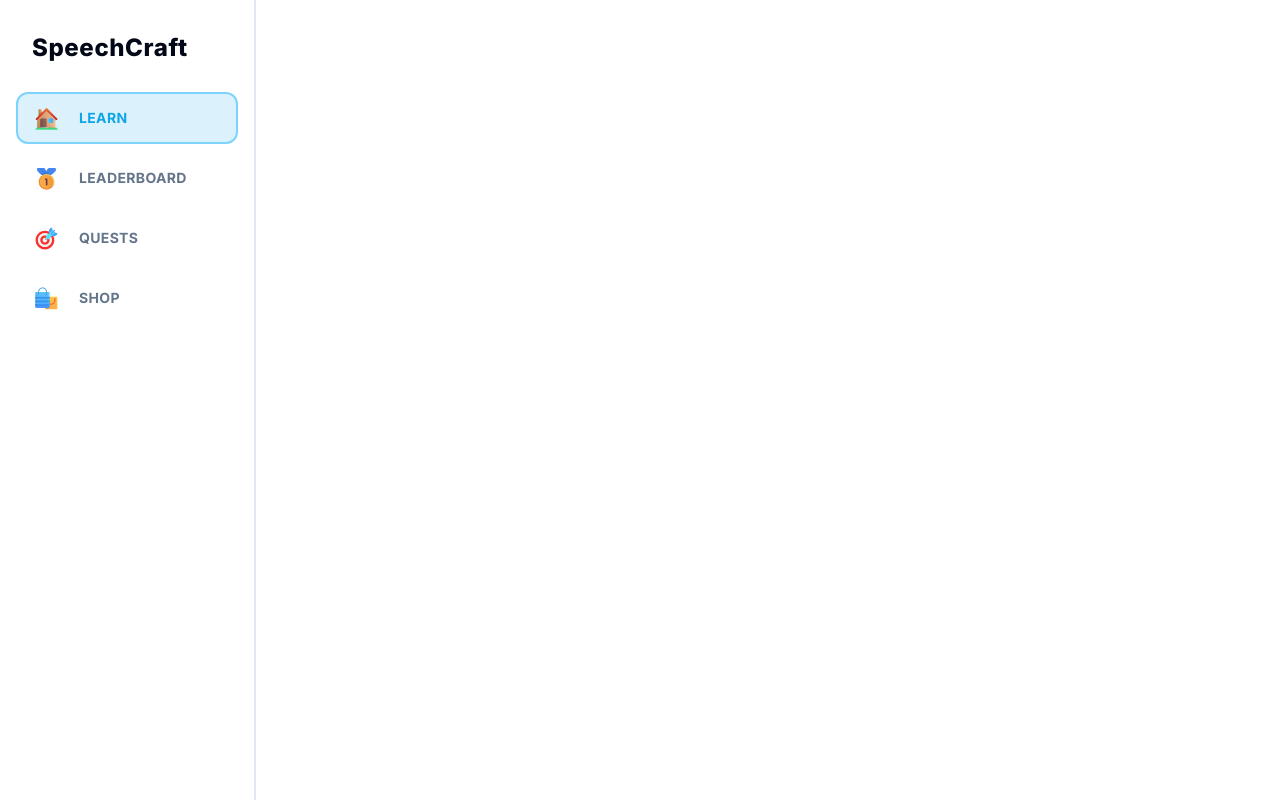
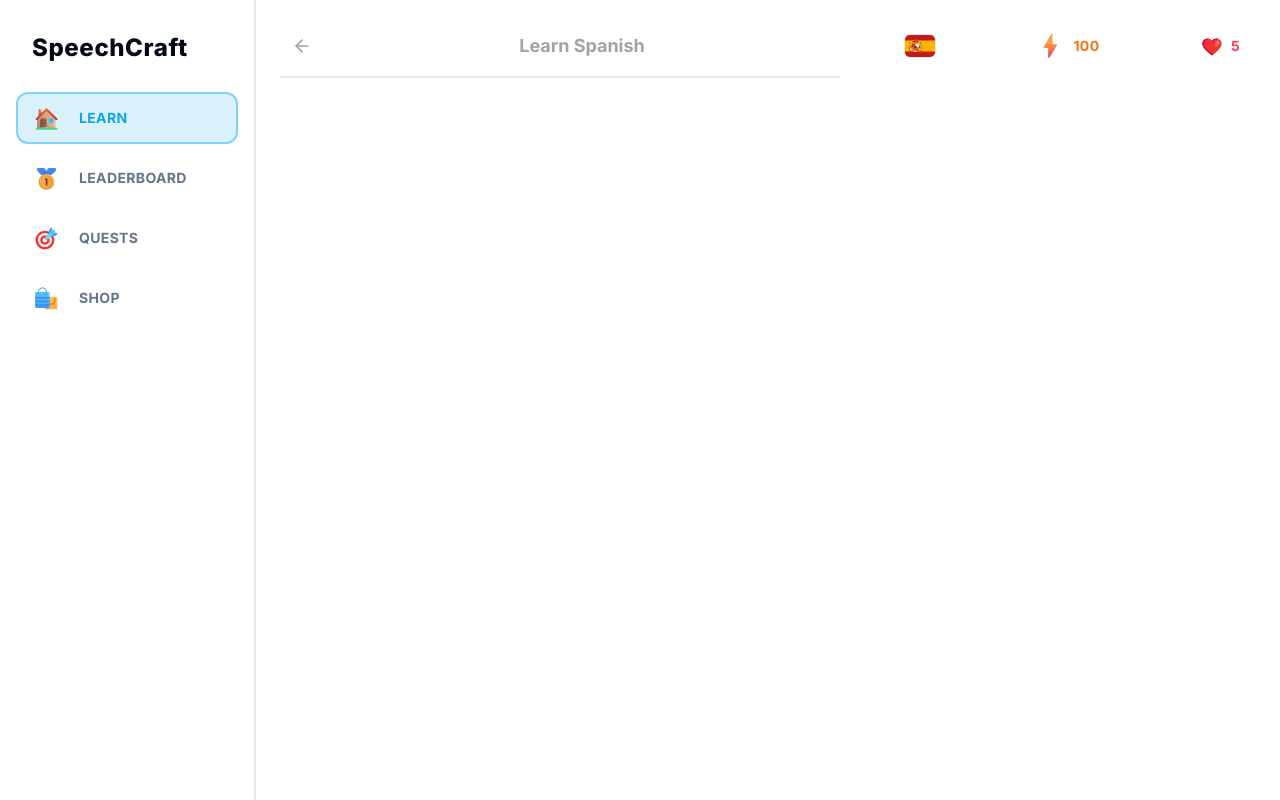
Before and after one commit to Dillonzellis/SpeechCraft, a Next.js app: page /learn in a window 1280 px wide. Built offline with nearby package versions, Linux system fonts and the light colour scheme.

Commit message:
feat: add layout components for learn page

```diff
--- a/src/app/(dashboard)/learn/page.tsx
+++ b/src/app/(dashboard)/learn/page.tsx
@@ -1,3 +1,17 @@
+import { FeedWrapper } from "@/components/FeedWrapper";
+import { StickyWrapper } from "@/components/StickyWrapper";
+import { UserProgress } from "@/components/UserProgress";
+import { LearnHeader } from "@/components/layouts/LearnHeader";
+
 export default function LearnPage() {
-  return <div className="flex flex-row-reverse gap-[48px] px-6"></div>;
+  return (
+    <div className="flex gap-[48px] px-6">
+      <FeedWrapper>
+        <LearnHeader title="Learn Spanish" />
+      </FeedWrapper>
+      <StickyWrapper>
+        <UserProgress points={100} hearts={5} />
+      </StickyWrapper>
+    </div>
+  );
 }
--- /dev/null
+++ b/src/components/FeedWrapper.tsx
@@ -0,0 +1,7 @@
+interface FeedWrapperProps {
+  children: React.ReactNode;
+}
+
+export const FeedWrapper = ({ children }: FeedWrapperProps) => {
+  return <div className="flex-1 relative top-0 pb-10">{children}</div>;
+};
--- /dev/null
+++ b/src/components/StickyWrapper.tsx
@@ -0,0 +1,13 @@
+interface StickyWrapperProps {
+  children: React.ReactNode;
+}
+
+export const StickyWrapper = ({ children }: StickyWrapperProps) => {
+  return (
+    <div className="hidden lg:block w-[368px] sticky self-end bottom-6">
+      <div className="min-h-[calc(100vh-48px)] sticky top-6 flex flex-col gap-y-4">
+        {children}
+      </div>
+    </div>
+  );
+};
--- /dev/null
+++ b/src/components/UserProgress.tsx
@@ -0,0 +1,50 @@
+import Image from "next/image";
+import Link from "next/link";
+import { Button } from "./ui/button";
+
+interface UserProgressProps {
+  hearts: number;
+  points: number;
+}
+
+export const UserProgress = ({ points, hearts }: UserProgressProps) => {
+  return (
+    <div className="flex items-center justify-between gap-x-2 w-full">
+      <Link href="/courses">
+        <Button variant="ghost">
+          <Image
+            src="/Spain.svg"
+            alt=""
+            className="rounded-md border"
+            width={32}
+            height={32}
+          />
+        </Button>
+      </Link>
+      <Link href="/shop">
+        <Button variant="ghost" className="text-orange-500">
+          <Image
+            src="/points.svg"
+            height={28}
+            width={28}
+            alt="Points"
+            className="mr-2"
+          />
+          {points}
+        </Button>
+      </Link>
+      <Link href="/shop">
+        <Button variant="ghost" className="text-rose-500">
+          <Image
+            src="/heart.svg"
+            height={22}
+            width={22}
+            alt="Hearts"
+            className="mr-2"
+          />
+          {hearts}
+        </Button>
+      </Link>
+    </div>
+  );
+};
--- /dev/null
+++ b/src/components/layouts/LearnHeader.tsx
@@ -0,0 +1,22 @@
+import Link from "next/link";
+import { ArrowLeft } from "lucide-react";
+
+import { Button } from "@/components/ui/button";
+
+interface LearnHeaderProps {
+  title: string;
+}
+
+export const LearnHeader = ({ title }: LearnHeaderProps) => {
+  return (
+    <div className="sticky top-0 bg-white pb-3 lg:pt-[28px] lg:mt-[-28px] flex items-center justify-between border-b-2 mb-5 text-neutral-400 lg:z-50">
+      <Link href="/courses">
+        <Button variant="ghost" size="sm">
+          <ArrowLeft className="h-5 w-5 stroke-2 text-neutral-400" />
+        </Button>
+      </Link>
+      <h1 className="font-bold text-lg">{title}</h1>
+      <div />
+    </div>
+  );
+};
```
Also changed, not shown: public/heart.svg (added), public/points.svg (added), src/app/(dashboard)/courses/page.tsx (added).
